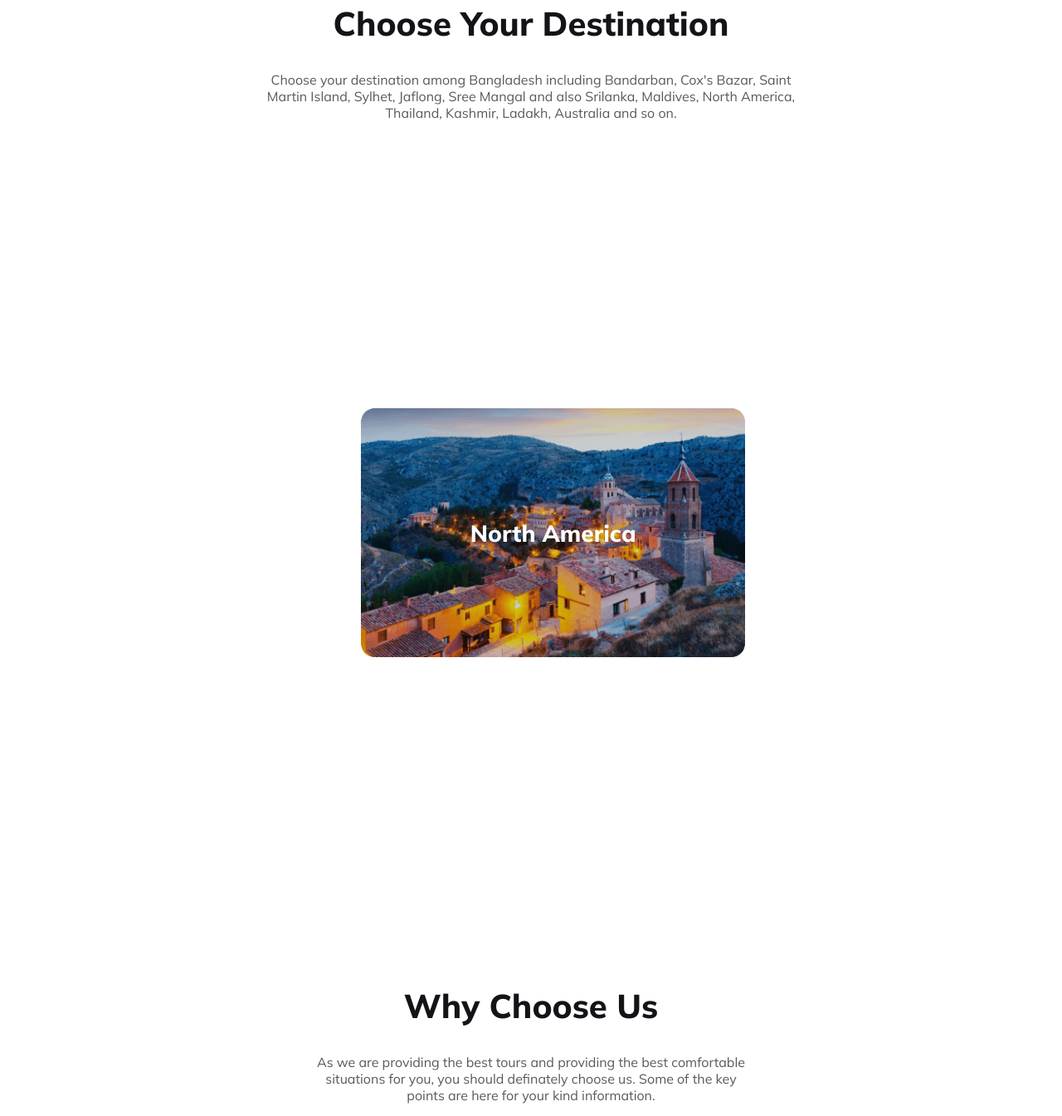
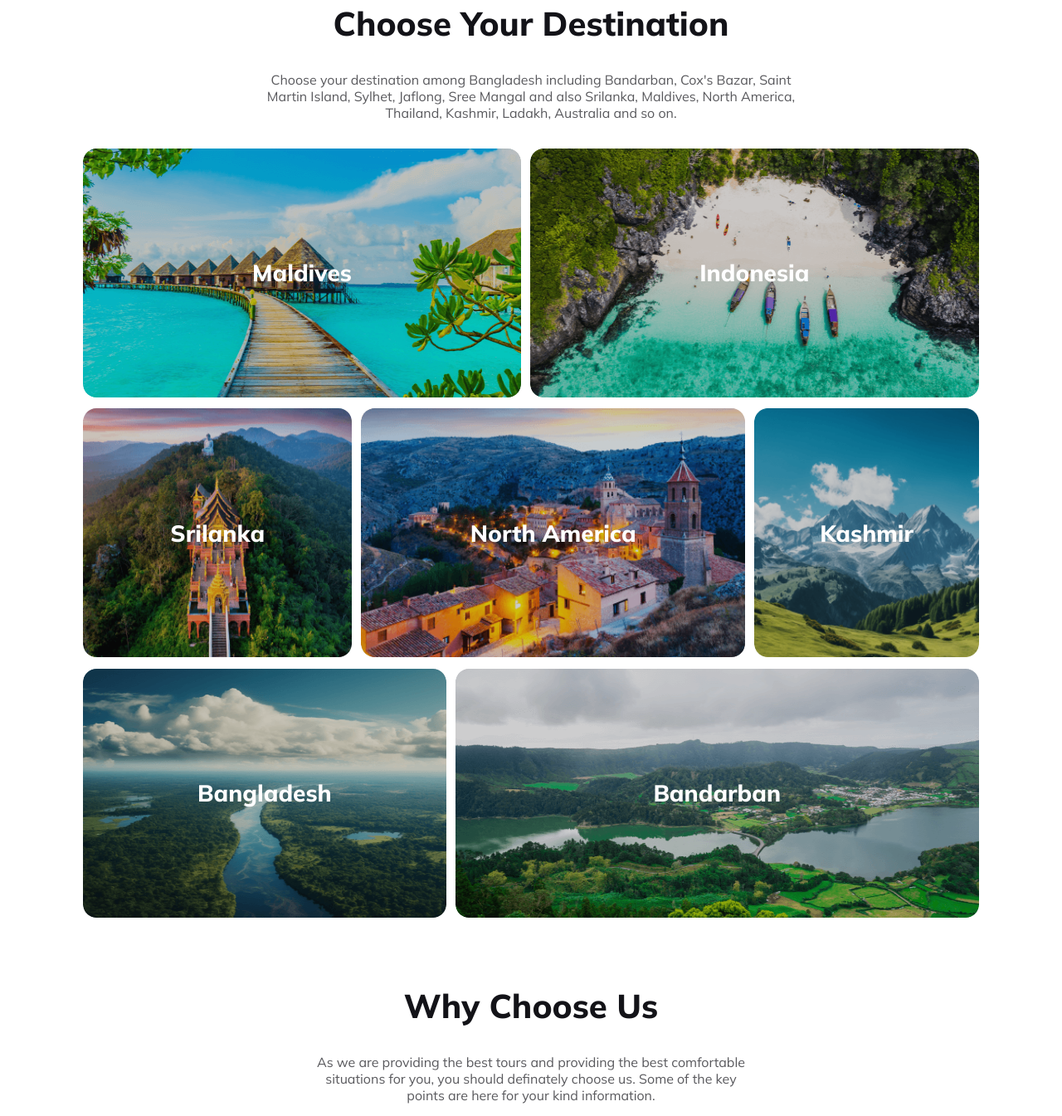
Before and after one commit to sajib25003/PH-B9-A2, a plain HTML site: page index.html in a window 1280 px wide. Shown: the part 1452-2797 px from the top of the page at 83% size. Drawn offline with Linux system fonts and the light colour scheme; files whose address does not match are found by name.

Commit message:
background code  updated

```diff
--- a/styles/style.css
+++ b/styles/style.css
@@ -122,7 +122,7 @@ main {
 /* Banner section style */
 .banner-section {
     height: 550px;
-    background-image: linear-gradient(rgba(0, 0, 0, 0.8), rgba(0, 0, 0, 0.1)), url("./Images/banner.png");
+    background: linear-gradient(rgba(0, 0, 0, 0.8), rgba(0, 0, 0, 0.1)), url("/Images/banner.png");
     background-repeat: no-repeat;
     background-size: 100% 100%;
     background-position: top;
@@ -248,21 +248,21 @@ main {
 }
 
 .grid-item-1 {
-    background-image: url("./Images/maldives.png");
+    background: url("/Images/maldives.png");
     background-repeat: no-repeat;
     background-size: 100% 100%;
     grid-area: a;
 }
 
 .grid-item-2 {
-    background-image: url("./Images/indonesia.png");
+    background: url("/Images/indonesia.png");
     background-repeat: no-repeat;
     background-size: 100% 100%;
     grid-area: b;
 }
 
 .grid-item-3 {
-    background-image: url("./Images/srilanka.png");
+    background: url("/Images/srilanka.png");
     background-repeat: no-repeat;
     background-size: 100% 100%;
     grid-area: c;
@@ -270,7 +270,7 @@ main {
 }
 
 .grid-item-4 {
-    background-image: url("./Images/north\ america.png");
+    background: url("/Images/north\ america.png");
     background-repeat: no-repeat;
     background-size: 100% 100%;
     grid-area: d;
@@ -278,7 +278,7 @@ main {
 }
 
 .grid-item-5 {
-    background-image: url("./Images/kashmir.png");
+    background: url("/Images/kashmir.png");
     background-repeat: no-repeat;
     background-size: 100% 100%;
     grid-area: e;
@@ -286,7 +286,7 @@ main {
 }
 
 .grid-item-6 {
-    background-image: url("./Images/bangladesh.png");
+    background: url("/Images/bangladesh.png");
     background-repeat: no-repeat;
     background-size: 100% 100%;
     grid-area: f;
@@ -294,7 +294,7 @@ main {
 }
 
 .grid-item-7 {
-    background-image: url("./Images/bandarban.png");
+    background: url("/Images/bandarban.png");
     background-repeat: no-repeat;
     background-size: 100% 100%;
     grid-area: g;
```
